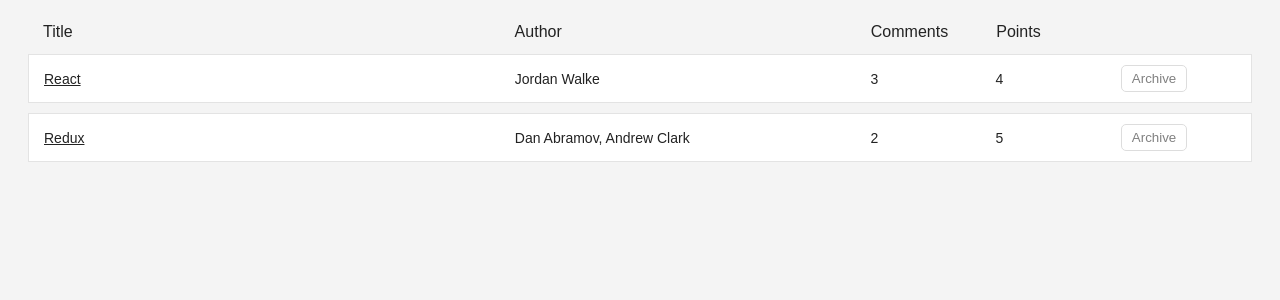
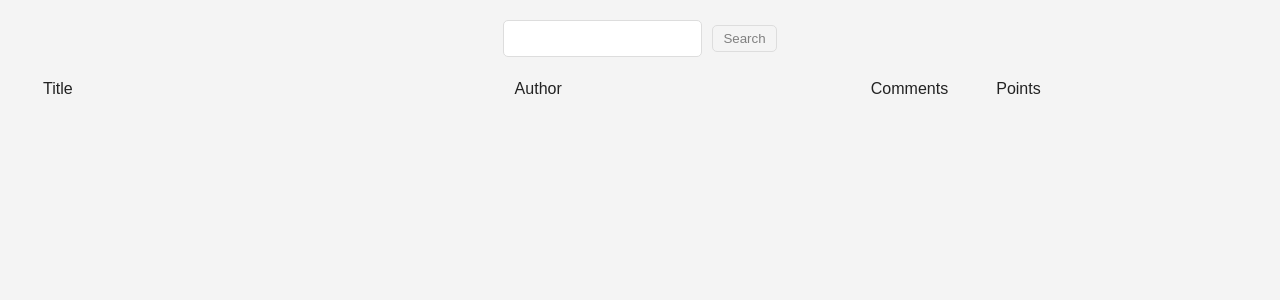
Before and after one commit to astaba/wei_redux, a React (Create React App) app: page / in a window 1280 px wide. Shown: the top 300 px of the page. Built offline with nearby package versions, Linux system fonts and the light colour scheme.

Commit message:
Asynchronous actions with Redux Saga

```diff
--- a/package.json
+++ b/package.json
@@ -12,6 +12,7 @@
     "react-scripts": "5.0.1",
     "redux": "^4.2.1",
     "redux-logger": "^3.0.6",
+    "redux-saga": "^1.2.3",
     "web-vitals": "^2.1.4"
   },
   "scripts": {
--- /dev/null
+++ b/src/actions/story.js
@@ -0,0 +1,13 @@
+import { STORY_ADD, STORY_FETCH } from "../constants/actionTypes";
+
+const actStoryAdd = (stories) => ({
+  type: STORY_ADD,
+  stories,
+});
+
+const actStoryFetch = (query) => ({
+  type: STORY_FETCH,
+  query,
+});
+
+export { actStoryAdd, actStoryFetch };
--- a/src/components/App.js
+++ b/src/components/App.js
@@ -2,10 +2,14 @@
 import "./App.css";
 
 import Stories from "./Stories";
+import SearchStories from "./SearchStories";
 
 const App = () => {
   return (
     <div className="app">
+      <div className="interactions">
+        <SearchStories />
+      </div>
       <Stories />
     </div>
   );
--- /dev/null
+++ b/src/components/SearchStories.js
@@ -0,0 +1,46 @@
+import React, { Component } from "react";
+import { connect } from "react-redux";
+
+import { Button } from "./Button";
+import { actStoryFetch } from "../actions/story";
+
+export class SearchStories extends Component {
+  constructor(props) {
+    super(props);
+
+    this.state = {
+      query: "",
+    };
+  }
+
+  handleChange = (e) => {
+    this.setState({ query: e.target.value });
+  };
+
+  handleSubmit = (e) => {
+    e.preventDefault();
+    const validQuery = this.state.query.trim();
+    if (validQuery) {
+      this.props.launchGetStories(validQuery);
+      this.setState({ query: "" });
+    }
+  };
+
+  render() {
+    return (
+      <form onSubmit={this.handleSubmit}>
+        <input
+          type="text"
+          value={this.state.query}
+          onChange={this.handleChange}
+        />
+        <Button type="submit">Search</Button>
+      </form>
+    );
+  }
+}
+
+const mapDispatchToProps = (dispatch) => ({
+  launchGetStories: (query) => dispatch(actStoryFetch(query)),
+});
+export default connect(null, mapDispatchToProps)(SearchStories);
--- a/src/constants/actionTypes.js
+++ b/src/constants/actionTypes.js
@@ -1 +1,4 @@
 export const STORY_ARCHIVE = "STORY_ARCHIVE";
+export const STORY_FETCH = "STORY_FETCH";
+export const STORY_ADD = "STORY_ADD";
+export const STORY_FETCH_FAILED = "STORY_FETCH_FAILED";
--- a/src/reducers/story.js
+++ b/src/reducers/story.js
@@ -1,27 +1,18 @@
-const INITIAL_STATE = [
-  {
-    title: "React",
-    url: "https://facebook.github.io/react/",
-    author: "Jordan Walke",
-    num_comments: 3,
-    points: 4,
-    objectID: 0,
-  },
-  {
-    title: "Redux",
-    url: "https://github.com/reactjs/redux",
-    author: "Dan Abramov, Andrew Clark",
-    num_comments: 2,
-    points: 5,
-    objectID: 1,
-  },
-];
+import { STORY_ADD } from "../constants/actionTypes";
+
+const INITIAL_STATE = [];
 
 const storyReducer = (state = INITIAL_STATE, action) => {
   switch (action.type) {
+    case STORY_ADD:
+      return applStoryAdd(state, action);
     default:
       return state;
   }
 };
 
+function applStoryAdd(state, action) {
+  return action.stories;
+}
+
 export default storyReducer;
--- a/src/sagas/index.js
+++ b/src/sagas/index.js
@@ -0,0 +1,16 @@
+import { takeEvery, all } from "redux-saga/effects";
+
+import { STORY_FETCH } from "../constants/actionTypes";
+import handleStoryFetch from "./story";
+
+// watcher saga
+function* watchStoryFetch() {
+  yield takeEvery(STORY_FETCH, handleStoryFetch);
+}
+
+// root saga
+function* watchAll() {
+  yield all([watchStoryFetch()]);
+}
+
+export default watchAll;
--- /dev/null
+++ b/src/sagas/story.js
@@ -0,0 +1,16 @@
+import { call, put } from "redux-saga/effects";
+
+import { actStoryAdd } from "../actions/story";
+
+const HN_BASE_URL = "http://hn.algolia.com/api/v1/search?query=";
+const fetchStories = (query) =>
+  fetch(HN_BASE_URL + query).then((response) => response.json());
+
+// worker sagas
+function* handleStoryFetch(action) {
+  const { query } = action;
+  const data = yield call(fetchStories, query);
+  yield put(actStoryAdd(data.hits));
+}
+
+export default handleStoryFetch;
--- a/src/store/index.js
+++ b/src/store/index.js
@@ -1,9 +1,14 @@
 import { createStore, applyMiddleware } from "redux";
 import { createLogger } from "redux-logger";
+import createSagaMiddleware from "redux-saga";
+
 import rootReducer from "../reducers/";
+import rootSaga from "../sagas";
 
 const logger = createLogger();
+const saga = createSagaMiddleware();
 
-const store = createStore(rootReducer, undefined, applyMiddleware(logger));
+const store = createStore(rootReducer, undefined, applyMiddleware(logger, saga));
+saga.run(rootSaga);
 
 export default store;
```
Also changed, not shown: 1 other file (tests, documents, lock files or other folders).
